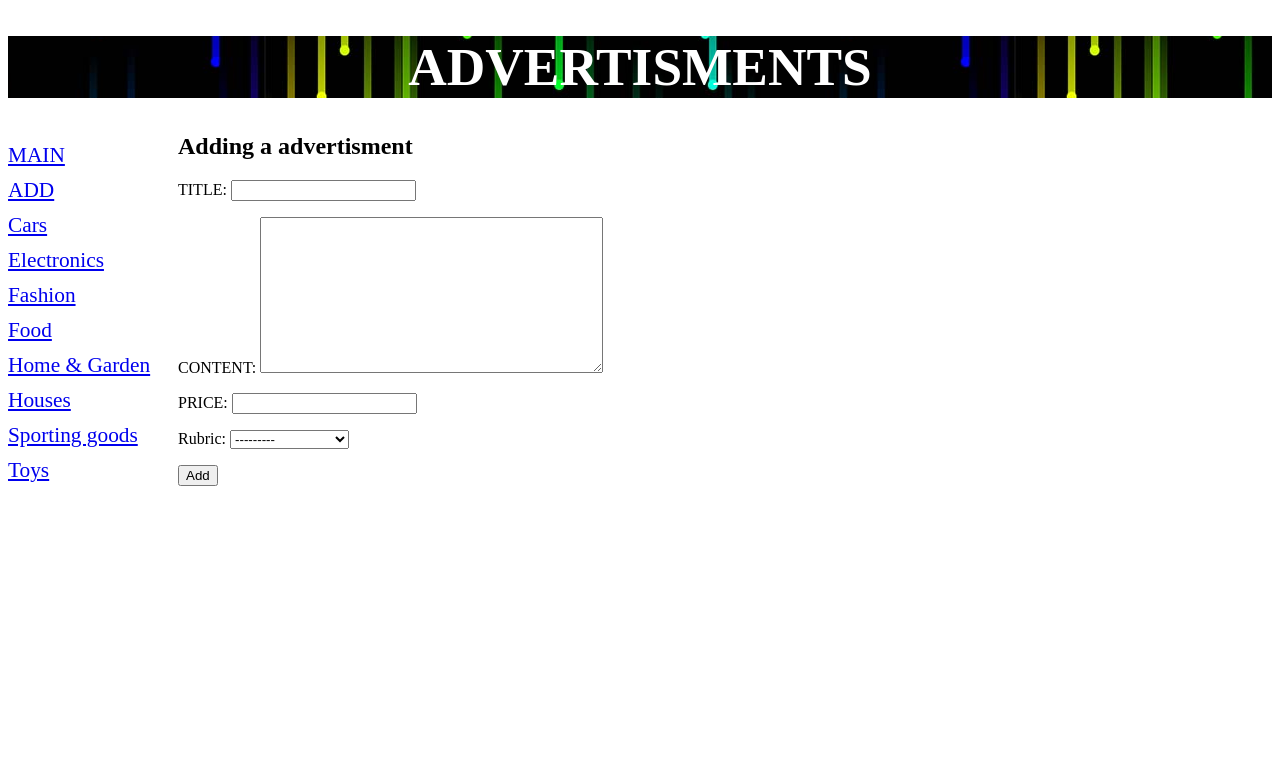
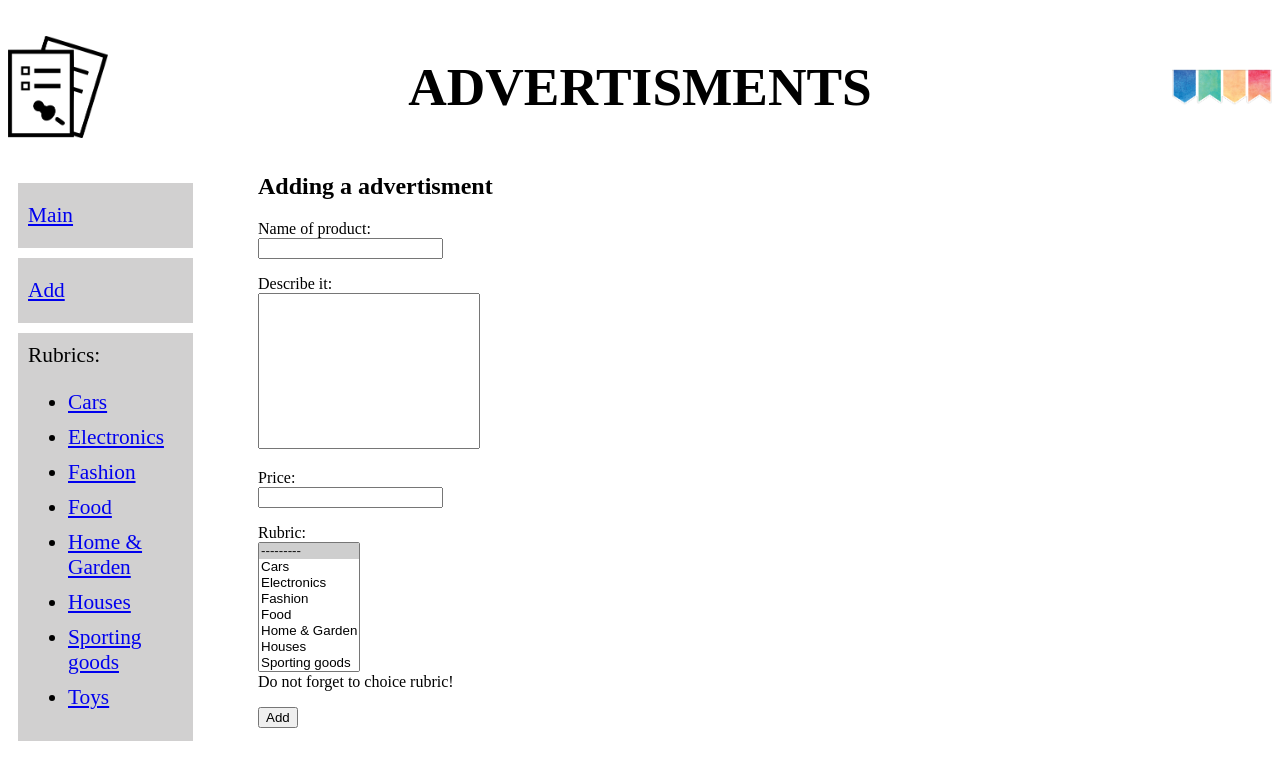
Before and after one commit to MaksimMarynau/BulletinBoard_django, a Django app: page /add/ in a window 1280 px wide. Shown: the top 780 px of the page. Run offline with Django 3.2, Linux system fonts and the light colour scheme; data comes from the database, SQL or seed files in the repository; both versions use the stored data as it was after the commit.

Commit message:
update files

```diff
--- a/bboard/forms.py
+++ b/bboard/forms.py
@@ -1,8 +1,22 @@
-from django.forms import ModelForm
+from django import forms
+from django.core import validators
 
-from .models import Bb
 
-class BbForm(ModelForm):
-    class Meta:
-        model = Bb
-        fields = ('title','content','price','rubric')
+from .models import Bb, Rubric
+
+class BbForm(forms.ModelForm):
+	title = forms.CharField(label='Name of product',
+		validators=[validators.RegexValidator(regex='^.{4,}$')],
+		error_messages={'invalid':'Invalid name of your product!'})
+	content = forms.CharField(label='Describe it',
+		widget=forms.widgets.Textarea(attrs={
+			'rows':10,
+			'cols':25,
+			'style':'resize:none;'}))
+	price = forms.DecimalField(label='Price',decimal_places=2)
+	rubric = forms.ModelChoiceField(queryset=Rubric.objects.all(),
+		label='Rubric', help_text='Do not forget to choice rubric!',
+		widget=forms.widgets.Select(attrs={'size':8}))
+	class Meta:
+		model = Bb
+		fields = ('title','content','price','rubric')
--- a/bboard/static/bboard/style.css
+++ b/bboard/static/bboard/style.css
@@ -1,14 +1,22 @@
+*{
+	box-sizing: border-box;
+}
 header h1{
 	font-size: 40pt;
 	text-transform: uppercase;
 	text-align: center;
-	color: white;
-	background: url("bg.jpg") center/auto;
+	background-image: url("bb.png"), url("bb2.png");
+	background-position: left, right;
+	background-repeat: no-repeat, no-repeat;
+	background-size: 100px,100px;
+	padding: 20px;
+	width: 100%;
 }
 nav{
 	font-size: 16pt;
-	width: 150px;
+	width: 250px;
 	float: left;
+
 }
 nav a{
 	display: block;
@@ -17,3 +25,15 @@ nav a{
 section{
 	margin-left: 170px;
 }
+.card{
+	margin: 10px;
+	padding: 10px;
+	background-color: rgb(209, 208, 208);
+	width: 70%;
+}
+.b{
+	margin: 10px;
+	padding: 20px;
+	background-color: rgb(209, 208, 208);
+	display: inline-block;
+}
--- a/bboard/templates/bboard/create.html
+++ b/bboard/templates/bboard/create.html
@@ -8,7 +8,30 @@
 	<h2>Adding a advertisment</h2>
 	<form method="post">
 		{% csrf_token %}
-		{{ form.as_p }}
+		{% for hidden in form.hidden_fields %}
+			{{ hidden }}
+
+		{% endfor %}
+		{% if form.non_field_errors %}
+		<ul>
+			{% for error in form.non_field_errors %}
+				<li><em>{{ error|escape }}</em></li>
+			{% endfor %}
+		</ul>
+		{% endif %}
+		{% for field in form.visible_fields %}
+			{% if field.errors %}
+				<ul>
+					{% for error in field.errors %}
+						<li><em>{{ error|escape }}</em></li>
+					{% endfor %}
+				</ul>
+			{% endif %}
+			<p>{{ field.label_tag }}<br>
+				{{ field }}<br>
+				{{ field.help_text }}
+			</p>
+		{% endfor %}
 		<input type="submit" value="Add">
 	</form>
 {% endblock content %}
--- a/bboard/templates/bboard/index.html
+++ b/bboard/templates/bboard/index.html
@@ -1,6 +1,8 @@
 {% extends "layout/basic.html" %}
 
 {% block content %}
+
+
 	{% for bb in bbs %}
 		<div class="b">
 			<h2>{{ bb.title }}</h2>
--- a/bboard/templates/layout/basic.html
+++ b/bboard/templates/layout/basic.html
@@ -4,18 +4,27 @@
 <head>
 	<link rel="stylesheet" type="text/css" href="{% static "bboard/style.css" %}">
 	<meta http-equiv="Content-Type" content="text/html" charset="utf-8">
-	<title>{% block title %}Main{% endblock %}Bill board</title>
+	<title>{% block title %}Main{% endblock %} - bulletin board</title>
 </head>
 <body>
 	<header>
 		<h1>Advertisments</h1>
 	</header>
 	<nav>
-		<a href="{% url 'bboard:index' %}">MAIN</a>
-		<a href="{% url 'bboard:add' %}">ADD</a>
-		{% for rubric in rubrics %}
-			<a href="{% url 'bboard:by_rubric' rubric.pk %}">{{ rubric.name }}</a>
-		{% endfor %}
+		<div class="card">
+			<a href="{% url 'bboard:index' %}">Main</a>
+		</div>
+		<div class="card">
+			<a href="{% url 'bboard:add' %}">Add</a>
+		</div>
+		<div class="card">
+			Rubrics:
+			<ul>
+			{% for rubric in rubrics %}
+			<li><a href="{% url 'bboard:by_rubric' rubric.pk %}">{{ rubric.name }}</a></li>
+			{% endfor %}
+			</ul>
+		</div>
 	</nav>
 	<section>
 		{% block content %}
```
Also changed, not shown: bboard/views.py (+16 -2 lines), bboard/static/bboard/bb.png (added), bboard/static/bboard/bb2.png (added), bboard/static/bboard/bg.jpg (deleted), db.sqlite3.
